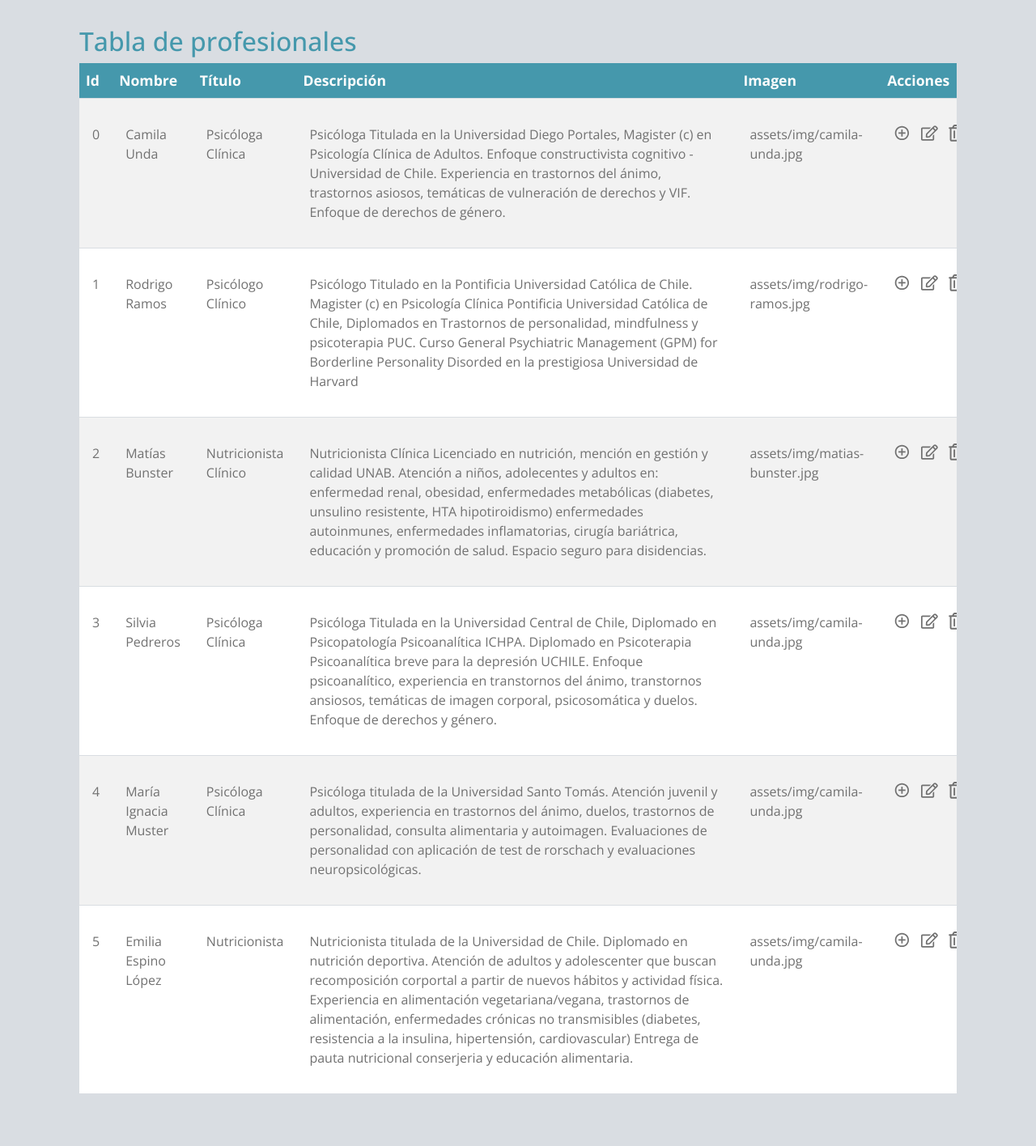
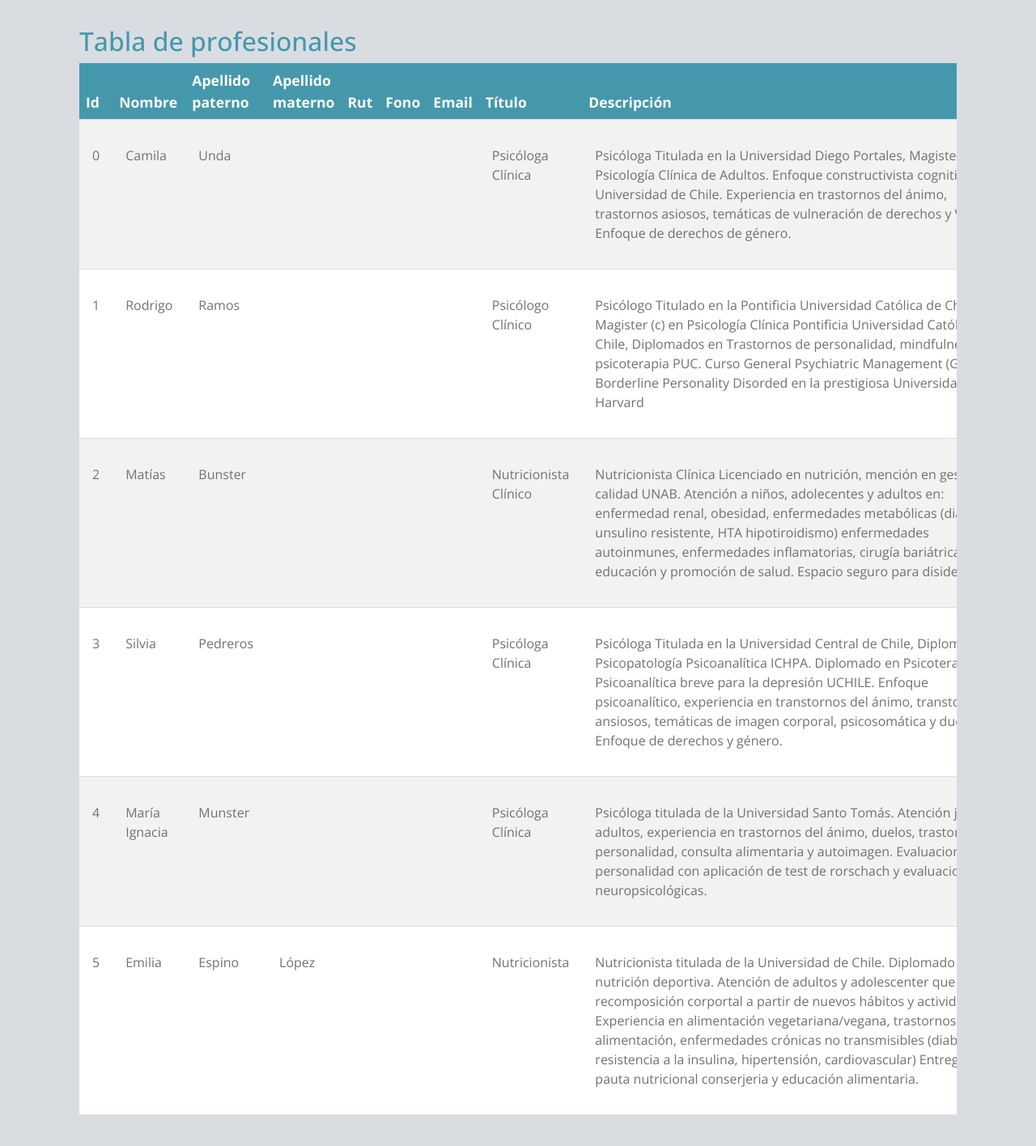
Before and after one commit to ssalinascalibar/espacio-box-noLogin, a React (Vite) app: page /admin in a window 1280 px wide. Shown: the top 1416 px of the page at 81% size. Built offline with nearby package versions, Linux system fonts and the light colour scheme.

Commit message:
mod professional.json to show in all app

```diff
--- a/public/db/professionals.json
+++ b/public/db/professionals.json
@@ -1,42 +1,84 @@
 [
   {
     "id": 0,
-    "name": "Camila Unda",
+    "name": "Camila",
+    "paternal_surname": "Unda",
+    "maternal_surname": "",
+    "rut":"",
+    "phone":"",
+    "email":"",
+    "hourly_rate": 0,
+    "password":"xxxxxx",
     "title": "Psicóloga Clínica",
     "text": "Psicóloga Titulada en la Universidad Diego Portales, Magister (c) en Psicología Clínica de Adultos. Enfoque constructivista cognitivo - Universidad de Chile. Experiencia en trastornos del ánimo, trastornos asiosos, temáticas de vulneración de derechos y VIF. Enfoque de derechos de género.",
     "image": "assets/img/camila-unda.jpg"
   },
   {
     "id": 1,
-    "name": "Rodrigo Ramos",
+    "name": "Rodrigo",
+    "paternal_surname": "Ramos",
+    "maternal_surname": "",
+    "rut":"",
+    "phone":"",
+    "email":"",
+    "hourly_rate": 0,
+    "password":"xxxxxx",
     "title": "Psicólogo Clínico",
     "text": "Psicólogo Titulado en la Pontificia Universidad Católica de Chile. Magister (c) en Psicología Clínica Pontificia Universidad Católica de Chile, Diplomados en Trastornos de personalidad, mindfulness y psicoterapia PUC. Curso General Psychiatric Management (GPM) for Borderline Personality Disorded en la prestigiosa Universidad de Harvard",
     "image": "assets/img/rodrigo-ramos.jpg"
   },
   {
     "id": 2,
-    "name": "Matías Bunster",
+    "name": "Matías",
+    "paternal_surname": "Bunster",
+    "maternal_surname": "",
+    "rut":"",
+    "phone":"",
+    "email":"",
+    "hourly_rate": 0,
+    "password":"xxxxxx",
     "title": "Nutricionista Clínico",
     "text": "Nutricionista Clínica Licenciado en nutrición, mención en gestión y calidad UNAB. Atención a niños, adolecentes y adultos en: enfermedad renal, obesidad, enfermedades metabólicas (diabetes, unsulino resistente, HTA hipotiroidismo) enfermedades autoinmunes, enfermedades inflamatorias, cirugía bariátrica, educación y promoción de salud. Espacio seguro para disidencias.",
     "image": "assets/img/matias-bunster.jpg"
   },
   {
     "id": 3,
-    "name": "Silvia Pedreros",
+    "name": "Silvia",
+    "paternal_surname": "Pedreros",
+    "maternal_surname": "",
+    "rut":"",
+    "phone":"",
+    "email":"",
+    "hourly_rate": 0,
+    "password":"xxxxxx",
     "title": "Psicóloga Clínica",
     "text": "Psicóloga Titulada en la Universidad Central de Chile, Diplomado en Psicopatología Psicoanalítica ICHPA. Diplomado en Psicoterapia Psicoanalítica breve para la depresión UCHILE. Enfoque psicoanalítico, experiencia en transtornos del ánimo, transtornos ansiosos, temáticas de imagen corporal, psicosomática y duelos. Enfoque de derechos y género.",
     "image": "assets/img/camila-unda.jpg"
   },
   {
     "id": 4,
-    "name": "María Ignacia Muster",
+    "name": "María Ignacia",
+    "paternal_surname": "Munster",
+    "maternal_surname": "",
+    "rut":"",
+    "phone":"",
+    "email":"",
+    "hourly_rate": 0,
+    "password":"xxxxxx",
     "title": "Psicóloga Clínica",
     "text": "Psicóloga titulada de la Universidad Santo Tomás. Atención juvenil y adultos, experiencia en trastornos del ánimo, duelos, trastornos de personalidad, consulta alimentaria y autoimagen. Evaluaciones de personalidad con aplicación de test de rorschach y evaluaciones neuropsicológicas.",
     "image": "assets/img/camila-unda.jpg"
   },
   {
     "id": 5,
-    "name": "Emilia Espino López",
+    "name": "Emilia",
+    "paternal_surname": "Espino",
+    "maternal_surname": "López",
+    "rut":"",
+    "phone":"",
+    "email":"",
+    "hourly_rate": 0,
+    "password":"xxxxxx",
     "title": "Nutricionista",
     "text": "Nutricionista titulada de la Universidad de Chile. Diplomado en nutrición deportiva. Atención de adultos y adolescenter que buscan recomposición corportal a partir de nuevos hábitos y actividad física. Experiencia en alimentación vegetariana/vegana, trastornos de alimentación, enfermedades crónicas no transmisibles (diabetes, resistencia a la insulina, hipertensión, cardiovascular) Entrega de pauta nutricional conserjeria y educación alimentaria.",
     "image": "assets/img/camila-unda.jpg"
--- a/src/features/adminPanel/AdminPanel.jsx
+++ b/src/features/adminPanel/AdminPanel.jsx
@@ -13,7 +13,6 @@ import "./adminPanel.css";
 export default function AdminPanel() {
   const [professionals, setProfessionals] = useState([]);
   const [show, setShow] = useState(false);
-  console.log(show)
 
   const handleClose = () => setShow(false);
   const handleShow = () => setShow(true);
@@ -35,8 +34,15 @@ export default function AdminPanel() {
             <tr>
               <th>Id</th>
               <th>Nombre</th>
+              <th>Apellido paterno</th>
+              <th>Apellido materno</th>
+              <th>Rut</th>
+              <th>Fono</th>
+              <th>Email</th>
               <th>Título</th>
               <th>Descripción</th>
+              <th>Valor hora</th>
+              <th>Clave acceso</th>
               <th>Imagen</th>
               <th>Acciones</th>
             </tr>
@@ -46,10 +52,17 @@ export default function AdminPanel() {
               <tr key={i}>
                 <td>{p.id}</td>
                 <td>{p.name}</td>
+                <td>{p.paternal_surname}</td>
+                <td>{p.maternal_surname}</td>
+                <td>{p.rut}</td>
+                <td>{p.phone}</td>
+                <td>{p.email}</td>
                 <td>{p.title}</td>
                 <td>
                   <div className="custom-cell-content">{p.text}</div>
                 </td>
+                <td>{p.hourly_rate}</td>
+                <td>{p.password}</td>
                 <td>{p.image}</td>
                 <td>
                   <div id="actions">
@@ -60,7 +73,7 @@ export default function AdminPanel() {
                 </td>
               </tr>
             ))}
-            <CreateProfessionalModal show={show} handleClose={handleClose}/>
+            <CreateProfessionalModal show={show} handleClose={handleClose} professionals={professionals} setProfessionals={setProfessionals}/>
           </tbody>
         </Table>
       </div>
--- a/src/features/auth/Login.jsx
+++ b/src/features/auth/Login.jsx
@@ -28,7 +28,6 @@ export default function Login() {
       ...registeredUser,
       [e.target.name]: e.target.value.toLowerCase(),
     });
-    console.log(registeredUser);
   };
 
   const handleSubmit = async (e) => {
@@ -43,8 +42,6 @@ export default function Login() {
     if (enabledUser) {
       // setisAuth(true);
       // setUserLogged(enabledUser)
-      // console.log(userLogged)
-      // console.log(isAuth);
       alert(
         "Bienvenido/a " +
           registeredUser.email?.charAt(0).toUpperCase() +
--- a/src/shared/components/cards/ProfessionalCards.jsx
+++ b/src/shared/components/cards/ProfessionalCards.jsx
@@ -41,7 +41,7 @@ export default function ProfessionalCards() {
                 <Card>
                 <Card.Img variant="top" src={card.image}/>
                   <Card.Body>
-                    <Card.Title>{card.name}</Card.Title>
+                    <Card.Title>{card.name} {card.paternal_surname}</Card.Title>
                     <Card.Subtitle className="card-subtitle">{card.title}</Card.Subtitle>
                     {/* <Card.Text className="text-multiline-truncate">{card.text}</Card.Text> */}
                   </Card.Body>
--- a/src/shared/components/modals/CreateProfessionalModal.jsx
+++ b/src/shared/components/modals/CreateProfessionalModal.jsx
@@ -1,17 +1,153 @@
+import { useState } from "react";
 import Modal from "react-bootstrap/Modal";
 import Button from "react-bootstrap/Button";
 import Form from "react-bootstrap/Form";
+import PropTypes from "prop-types";
 
-export default function CreateProfessionalModal({show, handleClose}) {
+// eslint-disable-next-line react/prop-types
+export default function CreateProfessionalModal({ show, handleClose, professionals, setProfessionals }) {
+
+    const [newProfessional, setNewProfessional] = useState({});
+    console.log(newProfessional)
+    console.log(professionals)
+
+    CreateProfessionalModal.propTypes = {
+    show: PropTypes.bool.isRequired,
+    handleClose: PropTypes.func.isRequired,
+  };
+
+  const handleChange = async (e) => {
+    setNewProfessional({
+      ...newProfessional,
+      [e.target.name]: e.target.value.toLowerCase(),
+    });
+  };
+
+  const handleSubmit = e => {
+    e.preventDefault();
+      setProfessionals([...professionals, newProfessional]);
+      console.log(professionals)
+      alert('Nuevo profesional agregado')
+      setNewProfessional('')
+      console.log(newProfessional)
+
+  }
 
   return (
-      <>
-      <Modal show={show} onHide={handleClose} >
+    <>
+      <Modal show={show} onHide={handleClose}>
         <Modal.Header>
-          <Button variant="secondary" onClick={handleClose}>X</Button>
+          <Button variant="secondary" onClick={handleClose}>
+            X
+          </Button>
         </Modal.Header>
         <Modal.Body>
-
+          <Form onSubmit={handleSubmit}>
+            <h4>Agregar nuevo profesional</h4>
+            <Form.Group controlId="rut" className="mb-4">
+              {/* <Form.Label>Correo Electrónico</Form.Label> */}
+              <Form.Control
+                type="text"
+                name="rut"
+                // value={registeredUser.email || ""}
+                onChange={handleChange}
+                placeholder="Rut"
+                autoComplete="new-rut"
+              />
+            </Form.Group>
+            <Form.Group controlId="name" className="mb-4">
+              {/* <Form.Label>Contraseña</Form.Label> */}
+              <Form.Control
+                type="name"
+                name="name"
+                // value={registeredUser.password || ""}
+                onChange={handleChange}
+                placeholder="Nombre"
+                autoComplete="new-name"
+              />
+            </Form.Group>
+            <Form.Group controlId="paternal_surname" className="mb-4">
+              {/* <Form.Label>Contraseña</Form.Label> */}
+              <Form.Control
+                type="paternal_surname"
+                name="paternal_surname"
+                // value={registeredUser.password || ""}
+                onChange={handleChange}
+                placeholder="Apellido paterno"
+                autoComplete="new-paternal_surname"
+              />
+            </Form.Group>
+            <Form.Group controlId="maternal_surname" className="mb-4">
+              {/* <Form.Label>Contraseña</Form.Label> */}
+              <Form.Control
+                type="maternal_surname"
+                name="maternal_surname"
+                // value={registeredUser.password || ""}
+                onChange={handleChange}
+                placeholder="Apellido materno"
+                autoComplete="new-maternal_surname"
+              />
+            </Form.Group>
+            <Form.Group controlId="phone" className="mb-4">
+              {/* <Form.Label>Contraseña</Form.Label> */}
+              <Form.Control
+                type="phone"
+                name="phone"
+                // value={registeredUser.password || ""}
+                onChange={handleChange}
+                placeholder="Celular"
+                autoComplete="new-phone"
+              />
+            </Form.Group>
+            <Form.Group controlId="email" className="mb-4">
+              {/* <Form.Label>Contraseña</Form.Label> */}
+              <Form.Control
+                type="email"
+                name="email"
+                // value={registeredUser.password || ""}
+                onChange={handleChange}
+                placeholder="Correo"
+                autoComplete="new-email"
+              />
+            </Form.Group>
+            <Form.Group controlId="title" className="mb-4">
+              {/* <Form.Label>Contraseña</Form.Label> */}
+              <Form.Control
+                type="title"
+                name="title"
+                // value={registeredUser.password || ""}
+                onChange={handleChange}
+                placeholder="Profesional"
+                autoComplete="new-title"
+              />
+            </Form.Group>
+            <Form.Group controlId="hourly_rate" className="mb-4">
+              {/* <Form.Label>Contraseña</Form.Label> */}
+              <Form.Control
+                type="number"
+                name="hourly_rate"
+                // value={registeredUser.password || ""}
+                onChange={handleChange}
+                placeholder="Valor hora"
+                autoComplete="new-hourly_rate"
+              />
+            </Form.Group>
+            <Form.Group controlId="password" className="mb-4">
+              {/* <Form.Label>Contraseña</Form.Label> */}
+              <Form.Control
+                type="password"
+                name="password"
+                // value={registeredUser.password || ""}
+                onChange={handleChange}
+                placeholder="Clave acceso"
+                autoComplete="new-password"
+              />
+            </Form.Group>
+            {/* {error && <p style={{ color: "#fff" }}>{error}</p>} */}
+            <Button variant="success" type="submit">
+              Agregar
+            </Button>
+          </Form>
         </Modal.Body>
         <Modal.Footer>
           <Button variant="secondary" onClick={handleClose}>
@@ -23,5 +159,5 @@ export default function CreateProfessionalModal({show, handleClose}) {
         </Modal.Footer>
       </Modal>
     </>
-  )
+  );
 }
--- a/src/shared/components/modals/ProfessionalCardModal.jsx
+++ b/src/shared/components/modals/ProfessionalCardModal.jsx
@@ -1,3 +1,4 @@
+/* eslint-disable react/prop-types */
 import Modal from "react-bootstrap/Modal";
 import Button from "react-bootstrap/Button";
 import Image from 'react-bootstrap/Image';
@@ -25,7 +26,7 @@ export default function ProfessionalCardModal({ show, handleClose, card }) {
         </Modal.Header>
         <Modal.Body>
         <Image src={card.image} />
-          <h2>{card.name}</h2>
+          <h2>{card.name} {card.paternal_surname}</h2>
           <h3>{card.title}</h3>
           <p>{card.text}</p>
         </Modal.Body>
```
